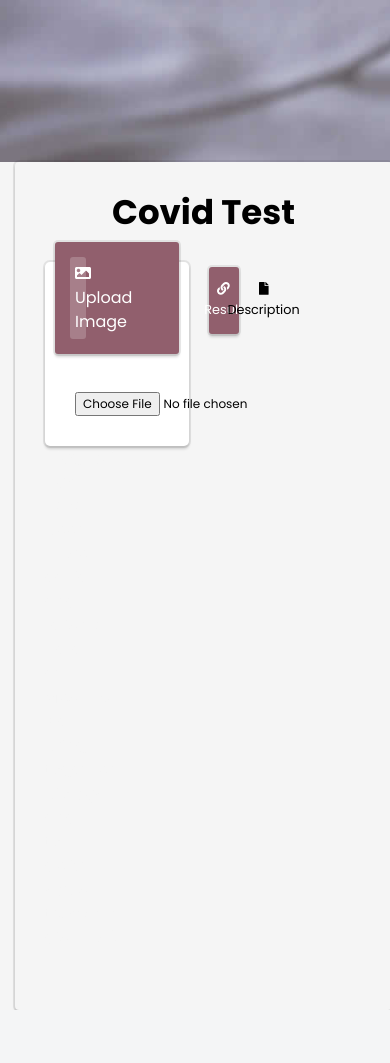
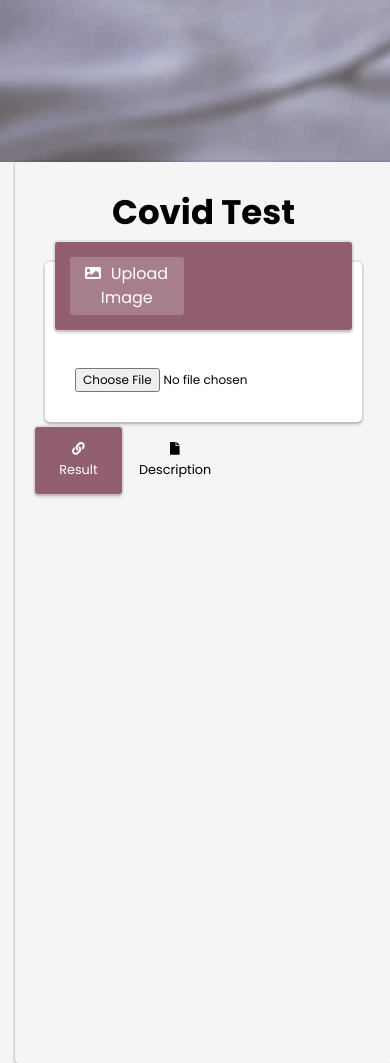
Before and after one commit to MiHarsh/HackNagpur, a Flask app: page /covid in a window 390 px wide. Shown: the part 748-1811 px from the top of the page. Before the commit the page ends 1758 px from the top, so only its background shows below. Run offline with Flask 2, Linux system fonts and the light colour scheme; parts of the project's set-up code (start-up, migrations or seed data) failed here and were passed over; some libraries are stand-ins or nearby versions.

Commit message:
Update covid.html

```diff
--- a/templates/covid.html
+++ b/templates/covid.html
@@ -8,11 +8,11 @@
             <div class="content">
               <h3>Covid Test</h3>
               <div class="row">
-                <div class="col-6">
+                <div class="col-lg-6 col-md-12">
                   <div class="image">
                     <div class="top">
                       <div class="row">
-                        <div class="col-5">
+                        <div class="col-6 col-lg-5">
                           <div class="ui"><i class="fas fa-image" aria-hidden="true" style="margin-right: 5px;"></i> Upload Image</div>
 
                         </div>
@@ -38,9 +38,9 @@
 
                   </div>
                 </div>
-                <div class="col-6">
+                <div class="col-lg-6 col-md-12"">
                   <div class="row">
-                    <div class="col-2 select first activ" onclick="first()" id="first">
+                    <div class="col-lg-2 col-3 select first activ" onclick="first()" id="first">
                       <div class="row d-flex justify-content-center">
                         <i class="fas fa-link"></i>
                       </div>
@@ -48,7 +48,7 @@
                         Result
                       </div>
                     </div>
-                    <div class="col-2 select second" onclick="second()" id="second">
+                    <div class="col-lg-2 col-3 select second" onclick="second()" id="second">
                       <div class="row d-flex justify-content-center">
                         <i class="fas fa-file"></i>
                       </div>
```
